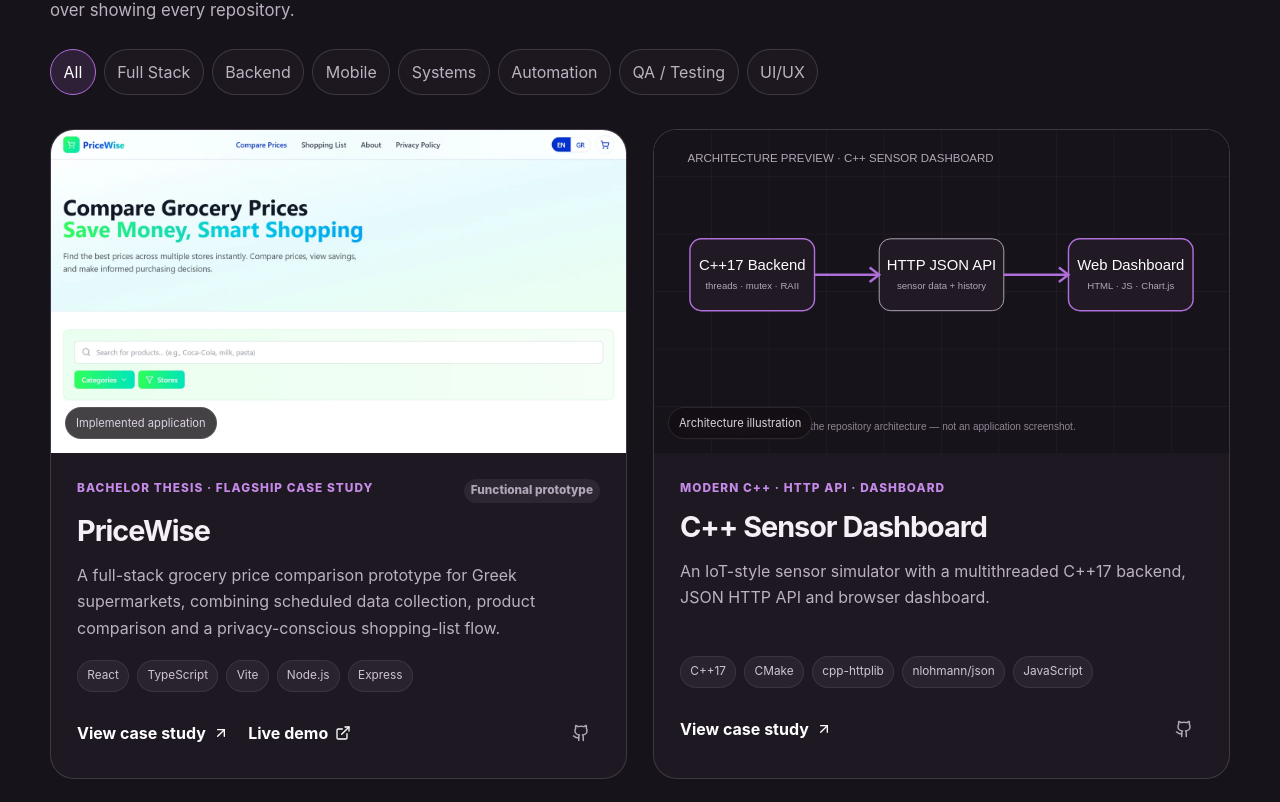
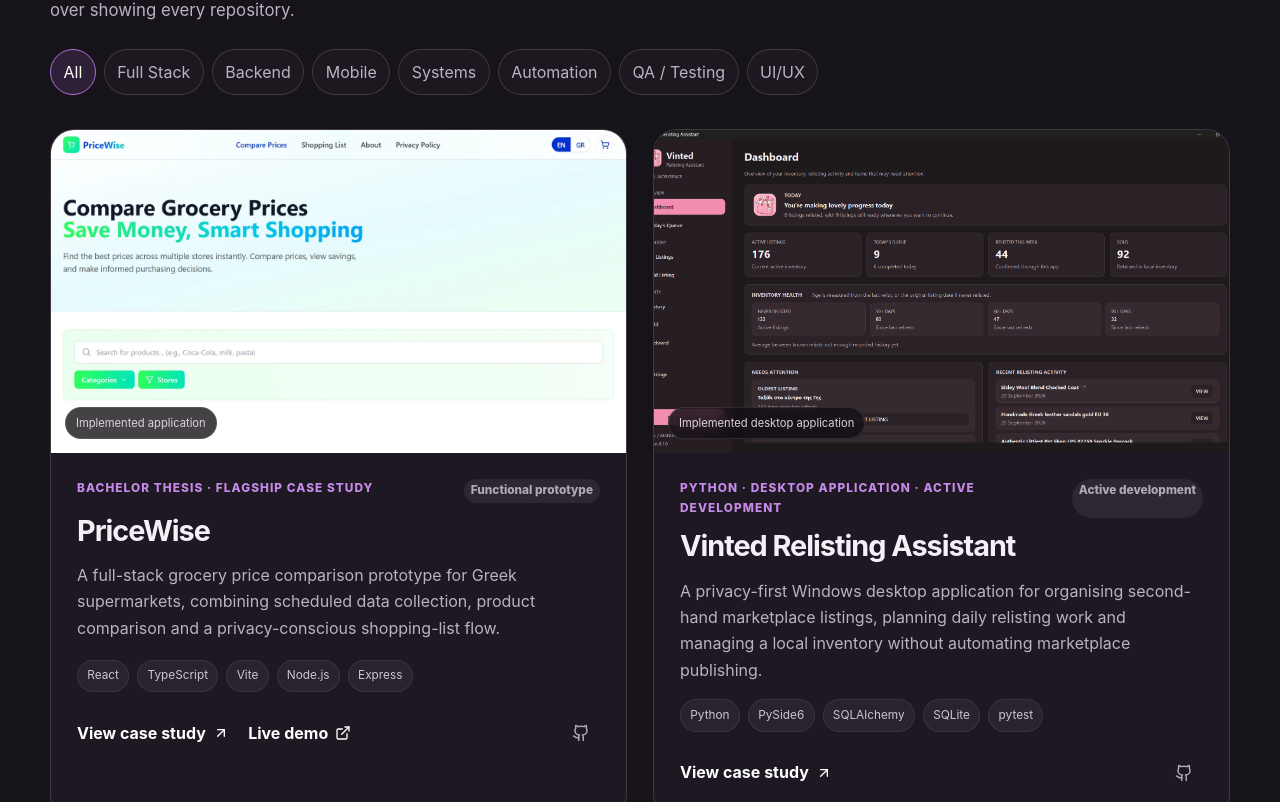
Before and after one commit to EmmaTsak/portfolio, a React (Vite) app: page /projects in a window 1280 px wide. Shown: the part 298-1100 px from the top of the page. Built offline with nearby package versions, Linux system fonts and the light colour scheme; no server answers.

Commit message:
Add Vinted Relisting Assistant project details and dashboard visual

```diff
--- a/src/data/projects.ts
+++ b/src/data/projects.ts
@@ -40,6 +40,42 @@
     testing: ['Manual frontend flow testing', 'API endpoint checks', 'Scraper behaviour and error handling', 'Socket.IO refresh behaviour'],
   },
   {
+    slug: 'vinted-relisting-assistant',
+    name: 'Vinted Relisting Assistant',
+    eyebrow: 'Python · Desktop application · Active development',
+    description:
+      'A privacy-first Windows desktop application for organising second-hand marketplace listings, planning daily relisting work and managing a local inventory without automating marketplace publishing.',
+    role: 'Desktop application developer · UI/UX designer',
+    status: 'Active development',
+    featured: true,
+    categories: ['Automation', 'QA / Testing', 'UI/UX'],
+    tech: [
+      'Python',
+      'PySide6',
+      'SQLAlchemy',
+      'SQLite',
+      'pytest',
+      'PyInstaller',
+    ],
+    visual: 'assets/vinted-relisting-dashboard.png',
+    visualAlt:
+      'Dark-mode dashboard of the Vinted Relisting Assistant Windows desktop application.',
+    visualLabel: 'Implemented desktop application',
+    github: 'https://github.com/EmmaTsak/vinted-relisting-assistant',
+    highlights: [
+      'Daily relisting queue with history, priorities and listing-status tracking',
+      'Advanced search, filtering, sorting and configurable pagination',
+      'Local photo management with previews and thumbnail caching',
+      'Privacy-first local architecture with no marketplace credentials required',
+    ],
+    testing: [
+      'Automated pytest test suite',
+      'Local database and workflow validation',
+      'Missing-image and fallback-state handling',
+      'Standalone Windows executable packaged with PyInstaller',
+    ],
+  },
+  {
     slug: 'cpp-sensor-dashboard',
     name: 'C++ Sensor Dashboard',
     eyebrow: 'Modern C++ · HTTP API · Dashboard',
@@ -76,7 +112,7 @@
     eyebrow: 'Kotlin · Jetpack Compose · MVVM',
     description: 'A native Android contacts manager with reactive Compose UI, Room persistence and a ViewModel/Repository architecture.',
     role: 'Android developer',
-    featured: true,
+    featured: false,
     categories: ['Mobile', 'UI/UX'],
     tech: ['Kotlin', 'Jetpack Compose', 'Room', 'MVVM', 'Compose Navigation'],
     visual: 'assets/android-architecture.svg',
```
Also changed, not shown: public/assets/vinted-relisting-dashboard.png (added).
